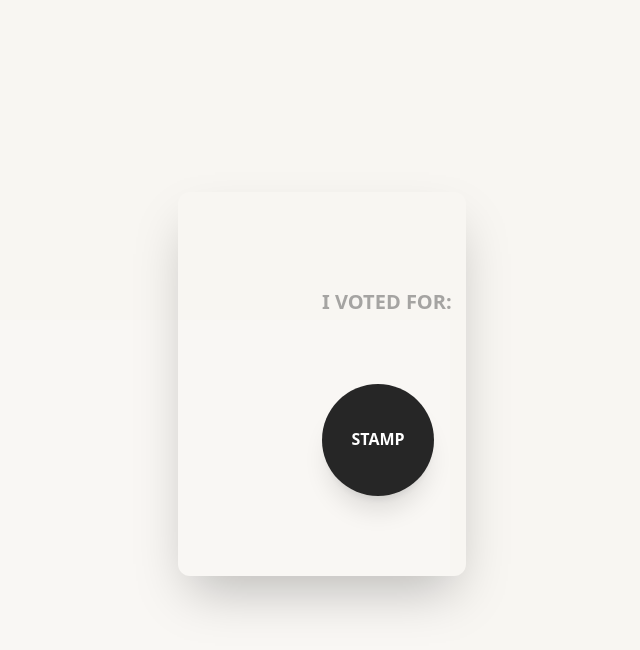
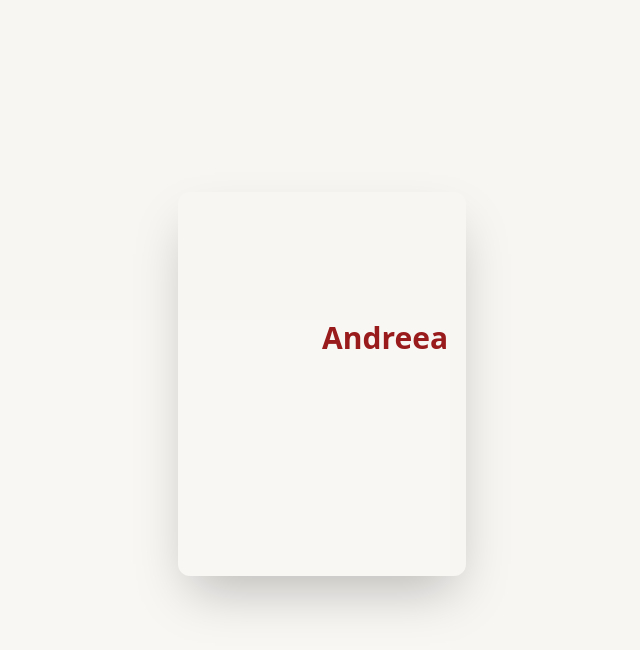
Before and after one commit to andreeapopescuu/vote-andreea, a React (Create React App) app: page / in a window 1280 px wide. Both pictures are taken after a click on the button "Tap to Vote". Shown: the top 650 px of the page, without its empty margins (318-958 px from the left). Built offline with nearby package versions, Linux system fonts and the light colour scheme.

Commit message:
Refactor VoteAndreea component to streamline phase transitions and enhance button accessibility. Updated aria-label for clarity and improved animation effects for text and button elements.

```diff
--- a/src/components/VoteAndreea.jsx
+++ b/src/components/VoteAndreea.jsx
@@ -33,18 +33,17 @@ const VoteAndreea = () => {
                 style={{ transformStyle: 'preserve-3d' }}
                 whileHover={phase === PHASES.IDLE ? { rotateX: 6, rotateY: -6, scale: 1.015 } : {}}
                 whileTap={phase === PHASES.IDLE ? { scale: 0.97 } : {}}
-                aria-label={
-                  phase === PHASES.IDLE ? "Tap to vote" :
-                  phase === PHASES.STAMPED ? "Tap to remove stamp" :
-                  "Tap to reveal content"
-                }
+                aria-label={phase === PHASES.IDLE ? "Tap to vote" : "Voting in progress"}
               >
                 {/* Use AnimatePresence for text transitions inside the button */}
                 <AnimatePresence mode="wait">
                   {phase === PHASES.IDLE && (
                     <motion.span
                       key="idle-text"
-                      exit={{ opacity: 0 }}
+                      initial={{ opacity: 0, y: 20 }}
+                      animate={{ opacity: 1, y: 0 }}
+                      exit={{ opacity: 0, y: -20 }}
+                      transition={{ duration: 0.3 }}
                       className="text-neutral-400 text-lg select-none"
                     >
                       Tap to Vote
@@ -74,7 +73,7 @@ const VoteAndreea = () => {
                     animate={{ y: 0, opacity: 1, scale: 1 }}
                     exit={{ opacity: 0, scale: 0.5, y: 50, transition: { duration: 0.3, ease: 'easeIn' } }}
                     transition={{ type: 'spring', stiffness: 120, damping: 18, mass: 0.6 }}
-                    className="w-24 sm:w-28 h-24 sm:h-28 bg-neutral-800 rounded-full flex items-center justify-center shadow-xl
+                    className="w-24 sm:w-28 h-24 sm:h-28 bg-gradient-to-br from-neutral-800 to-neutral-900 rounded-full flex items-center justify-center shadow-xl
                                absolute top-1/2 left-1/2 -translate-x-1/2 -translate-y-1/2 z-10 pointer-events-none"
                   >
                     <span className="text-white font-semibold">STAMP</span>
@@ -83,11 +82,15 @@ const VoteAndreea = () => {
                 {phase === PHASES.STAMP_REMOVED && (
                   <motion.div
                     key="andreea-text"
-                    initial={{ opacity: 0, scale: 0.5 }}
-                    animate={{ opacity: 1, scale: 1 }}
-                    exit={{ opacity: 0, scale: 0.5 }}
-                    transition={{ duration: 0.3 }}
-                    className="text-red-800 text-xl sm:text-2xl font-bold absolute top-1/3 left-1/2 -translate-x-1/2 z-10 pointer-events-none"
+                    initial={{ opacity: 0, scale: 0.5, y: 50 }}
+                    animate={{ opacity: 1, scale: 1, y: 0 }}
+                    exit={{ opacity: 0, scale: 0.5, y: -50 }}
+                    transition={{
+                      duration: 0.6,
+                      ease: [0.25, 1, 0.5, 1],
+                      scale: { duration: 0.4 }
+                    }}
+                    className="text-red-800 text-2xl sm:text-3xl font-bold absolute top-1/3 left-1/2 -translate-x-1/2 z-10 pointer-events-none"
                   >
                     Andreea
                   </motion.div>
--- a/src/hooks/usePhase.js
+++ b/src/hooks/usePhase.js
@@ -10,19 +10,32 @@ export const usePhase = () => {
     return () => document.body.classList.remove('sepia-bg');
   }, []);
 
-  // Automatically transition from STAMP_REMOVED to REVEALED after delay
+  // Automatically transition through all phases after first click
+  useEffect(() => {
+    if (phase === PHASES.STAMPED) {
+      const timer1 = setTimeout(() => {
+        setPhase(PHASES.STAMP_REMOVED);
+      }, 2000); // Show stamp for 2 seconds
+
+      return () => clearTimeout(timer1);
+    }
+  }, [phase]);
+
+  // Separate effect for STAMP_REMOVED to REVEALED transition
   useEffect(() => {
     if (phase === PHASES.STAMP_REMOVED) {
-      const timer = setTimeout(() => {
+      const timer2 = setTimeout(() => {
         setPhase(PHASES.REVEALED);
-      }, 1000); // 2 second delay to allow the "Andreea" text to be visible
-      return () => clearTimeout(timer);
+      }, 2000); // Show "Andreea" text for 2 seconds
+
+      return () => clearTimeout(timer2);
     }
   }, [phase]);
 
   const handlePaperClick = () => {
-    if (phase === PHASES.IDLE) setPhase(PHASES.STAMPED);
-    else if (phase === PHASES.STAMPED) setPhase(PHASES.STAMP_REMOVED);
+    if (phase === PHASES.IDLE) {
+      setPhase(PHASES.STAMPED);
+    }
   };
 
   return { phase, handlePaperClick };
```
